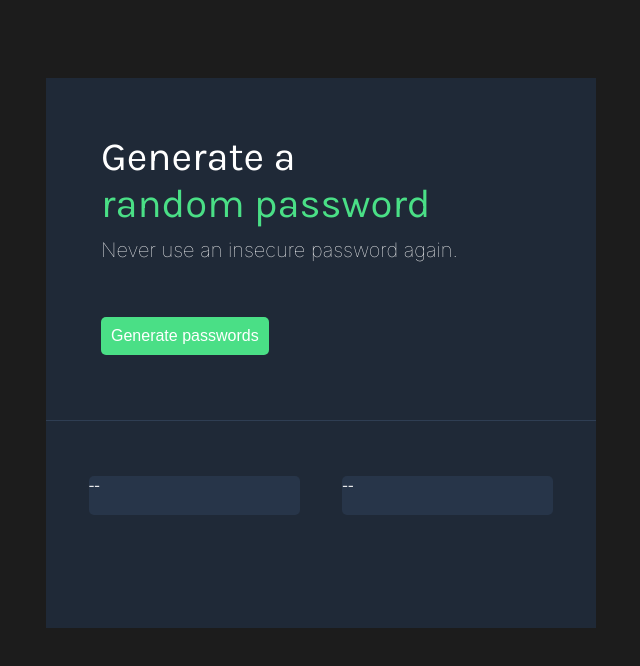
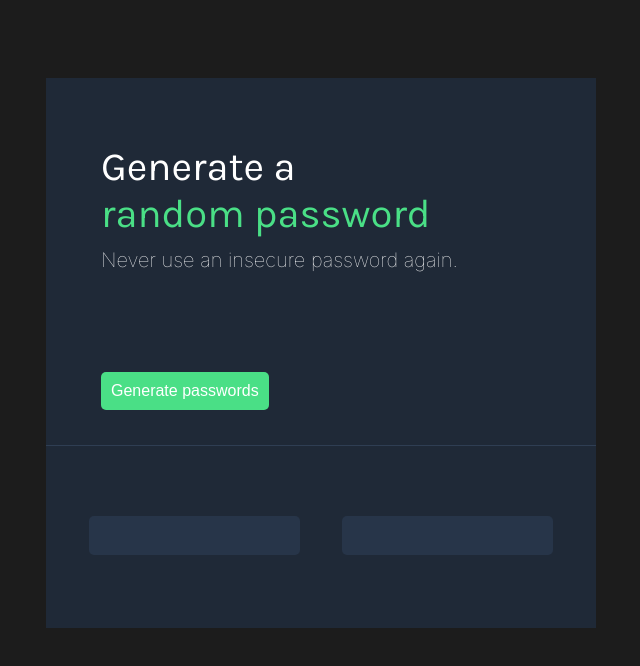
Before and after one commit to axtatum/Password-Generator, a plain HTML site: page index.html in a window 1280 px wide. Shown: the whole page, without its empty margins (319-959 px from the left). Drawn offline with Linux system fonts and the light colour scheme.

Commit message:
Minor adjustments

```diff
--- a/index.html
+++ b/index.html
@@ -38,10 +38,14 @@
              </div>
             <div class="passwordBoxes">
                 <div class="boxOne">
-                --
+                <div class="passwordOne">
+
+                </div>
                 </div>
                 <div class="boxTwo">
-                --
+                <div class="passwordTwo">
+
+                </div>
                 </div>
             </div>
 
--- a/script.js
+++ b/script.js
@@ -1,5 +1,5 @@
-const characters = ["A","B","C","D","E","F","G","H","I","J","K","L","M","N","O","P","Q","R","S","T","U","V","W","X","Y","Z","a","b","c","d","e","f","g","h","i","j","k","l","m","n","o","p","q","r","s","t","u","v","w","x","y","z", "0", "1", "2", "3", "4", "5", "6", "7", "8", "9","~","`","!","@","#","$","%","^","&","*","(",")","_","-","+","=","{","[","}","]",",","|",":",";","<",">",".","?",
-"/"];
+const characters = ["A","B","C","D","E","F","G","H","I","J","K","L","M","N","O","P","Q","R","S","T","U","V","W","X","Y","Z","a","b","c","d","e","f","g","h","i","j","k","l","m","n","o","p","q","r","s","t","u","v","w","x","y","z", "0", "1", "2", "3", "4", "5", "6", "7", "8", "9" /*"~","`","!","@","#","$","%","^","&","*","(",")","_","-","+","=","{","[","}","]",",","|",":",";","<",">",".","?",
+"/" */];
 
 const generateButton = document.querySelector(".buttonOne");
 /*
--- a/styles.css
+++ b/styles.css
@@ -11,12 +11,11 @@ body {
     background-color: #1F2937;
     width: 550px;
     height: 550px;
-
 }
 
 .introContent {
     position: relative;
-    top: 55px;
+    top: 65px;
     left: 10%;
 }
 .headerOne {
@@ -35,7 +34,7 @@ body {
 .button {
     display: block;
     position: relative;
-    top: 50px;
+    top: 105px;;
     left: 10%;
 }
 
@@ -56,7 +55,7 @@ body {
     display: flex;
     justify-content: space-evenly;
     position: relative;
-    top: 230px;
+    top: 270px;
 
 }
 
@@ -72,12 +71,12 @@ body {
     color: #4ADF86;
     position: relative;
     top: 10px;
-    left: 40px;
+    left: 35px;
 }
 
 .break {
     position: relative;
-    top: 175px;
+    top: 200px;
     border-bottom: 1px solid #2F3E53;
 
 }
```
